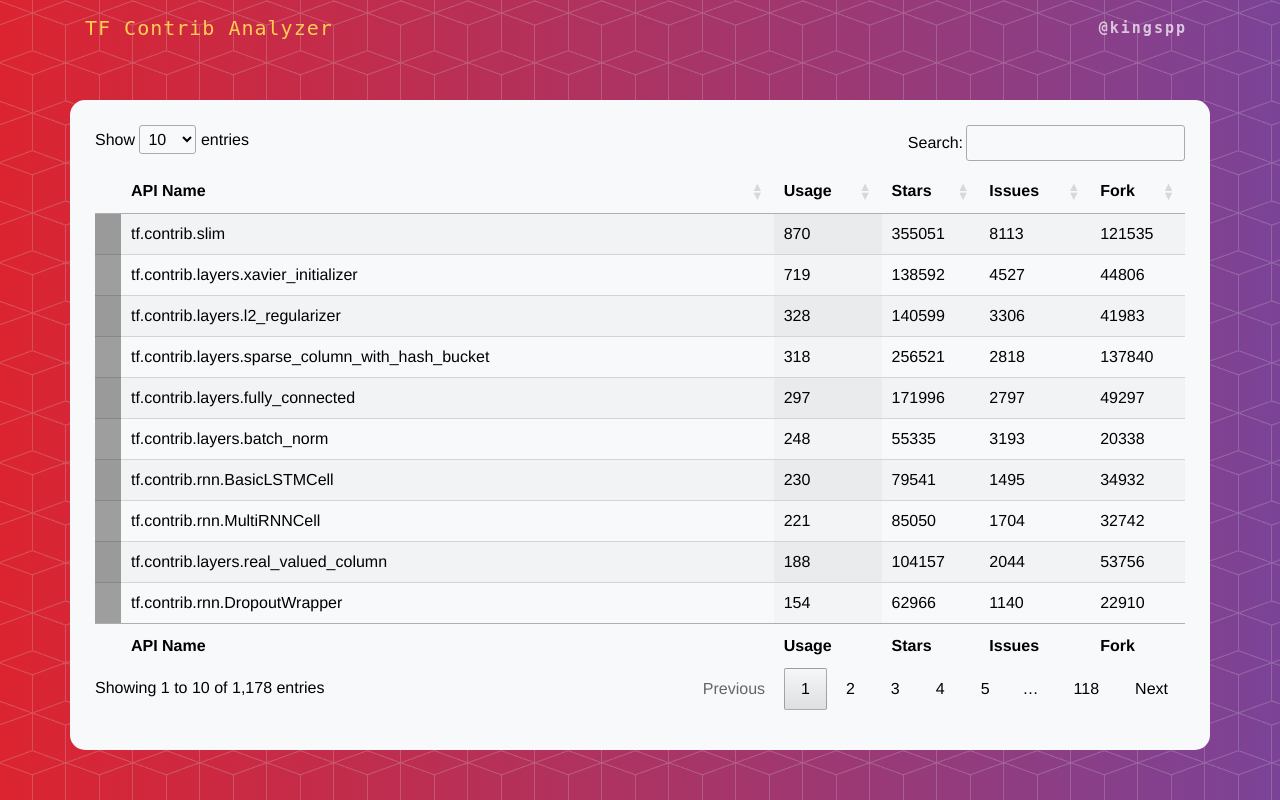
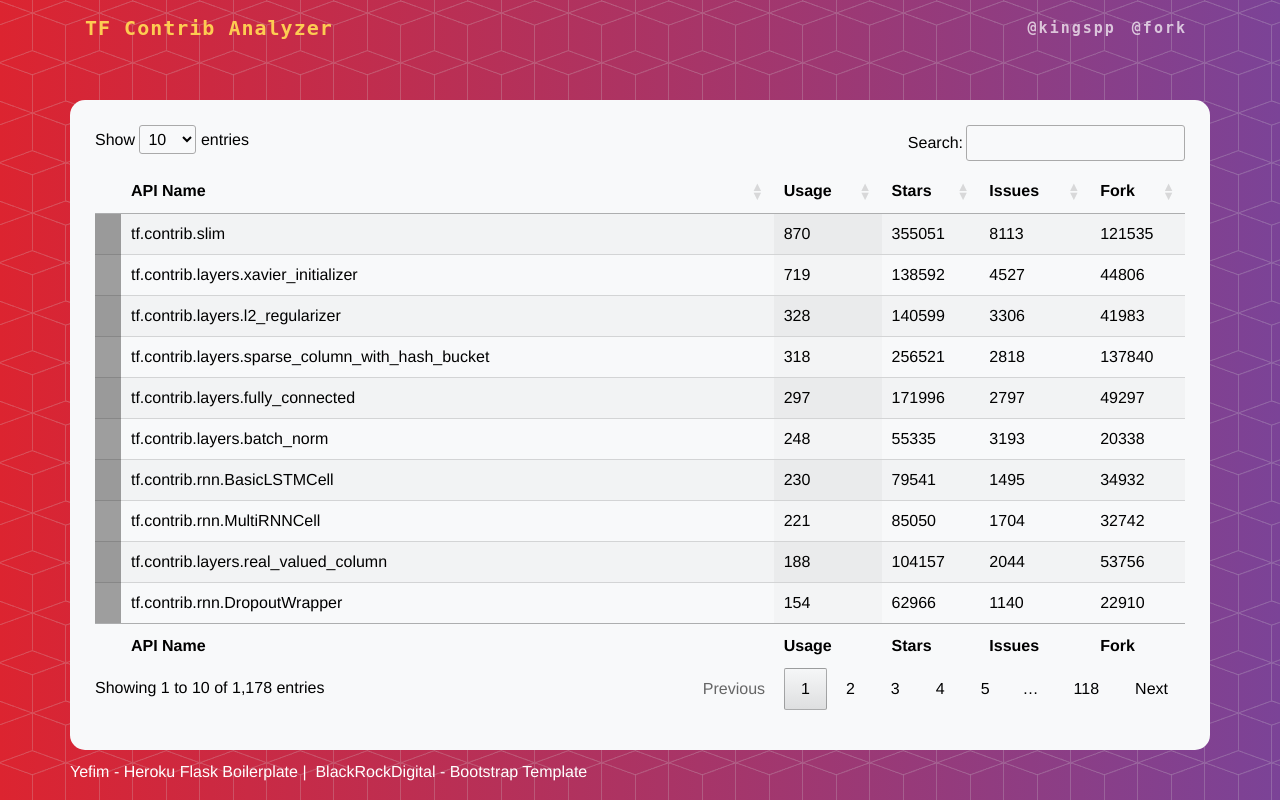
Before and after one commit to kingspp/tf-contrib-analyzer, a Flask app: page / in a window 1280 px wide. Run offline with Flask 2, Linux system fonts and the light colour scheme; parts of the project's set-up code (start-up, migrations or seed data) failed here and were passed over; some libraries are stand-ins or nearby versions; some web fonts are replaced; grey boxes are pictures that could not be loaded.

Commit message:
cleaned application

```diff
--- a/app.py
+++ b/app.py
@@ -2,33 +2,14 @@ import os
 import json
 from flask import Flask, render_template, request, redirect, url_for
 
-# from flask_sqlalchemy import SQLAlchemy
-
 app = Flask(__name__)
-
-DATABASE_URL = os.environ.get('DATABASE_URL', 'sqlite:////tmp/flask_app.db')
-
-app.config['SQLALCHEMY_DATABASE_URI'] = DATABASE_URL
 
 usage = json.load(open('./static/data/usage.json'))
 
 
-# db = SQLAlchemy(app)
-
-
-# class User(db.Model):
-#   id = db.Column(db.Integer, primary_key=True)
-#   name = db.Column(db.String(100))
-#   email = db.Column(db.String(100))
-#
-#   def __init__(self, name, email):
-#     self.name = name
-#     self.email = email
-
-
 @app.route('/', methods=['GET'])
 def index():
-    return render_template('index.html')  # , users=User.query.all())
+    return render_template('index.html')
 
 
 @app.route('/get_repos', methods=['GET'])
@@ -36,14 +17,6 @@ def get_repos():
     return json.dumps({"data": usage[request.args.get('api', type=str)]})
 
 
-# @app.route('/user', methods=['POST'])
-# def user():
-#   u = User(request.form['name'], request.form['email'])
-#   db.session.add(u)
-#   db.session.commit()
-#   return redirect(url_for('index'))
-
 if __name__ == '__main__':
-    # db.create_all()
     port = int(os.environ.get('PORT', 5000))
     app.run(host='0.0.0.0', port=port, debug=True)
--- a/static/css/new-age.css
+++ b/static/css/new-age.css
@@ -88,14 +88,14 @@ section h2 {
     -webkit-transition: all .35s;
     transition: all .35s;
     font-family:'monospace', 'Catamaran', 'Helvetica', 'Arial', 'sans-serif';
-    font-weight: 400;
+    font-weight: 600;
     letter-spacing: 1px;
 }
 
 #mainNav .navbar-brand {
     color: #fdcc52;
     font-family: 'monospace','Catamaran', 'Helvetica', 'Arial', 'sans-serif';
-    font-weight: 400;
+    font-weight: 600;
     letter-spacing: 1px;
 }
 
--- a/templates/index.html
+++ b/templates/index.html
@@ -54,6 +54,12 @@
             <ul class="navbar-nav ml-auto">
                 <li class="nav-item">
                     <a class="nav-link js-scroll-trigger" href="https://github.com/kingspp">@kingspp</a>
+
+
+
+                </li>
+                <li class="nav-item">
+                <a class="nav-link js-scroll-trigger" href="https://github.com/kingspp/tf-contrib-analyzer">@fork</a>
                 </li>
             </ul>
         </div>
@@ -92,6 +98,10 @@
                 </table>
                 {#                </div>#}
             </div>
+        </div>
+
+        <div class="row" style="padding-top: 10px">
+            <a href="https://github.com/yefim/flask-heroku-sample">Yefim - Heroku Flask Boilerplate   |</a>  &nbsp;&nbsp;  <a href="https://github.com/BlackrockDigital/startbootstrap-new-age">BlackRockDigital - Bootstrap Template</a>
         </div>
 
 
```
Also changed, not shown: README.md, 1 other file.
